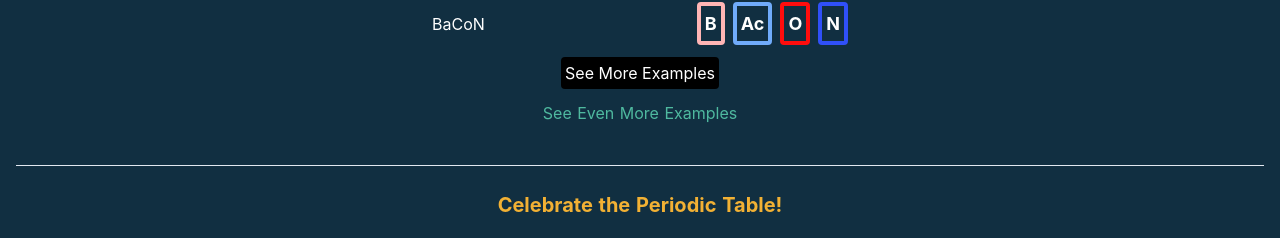
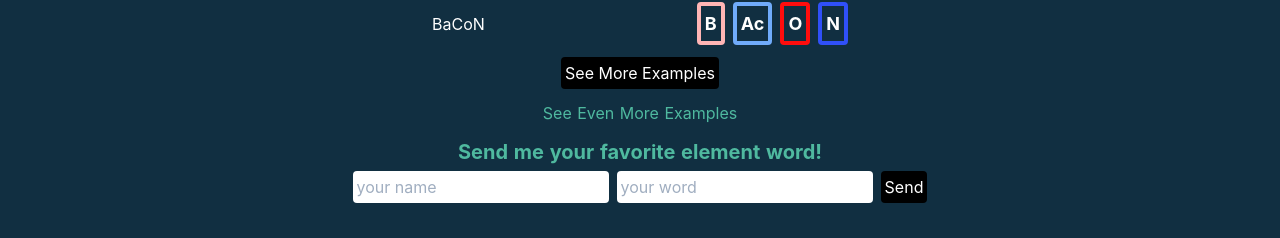
Before and after one commit to ethyl2/nuxt-experiment, a Nuxt app: page /stem/elements in a window 1280 px wide. Shown: the part 1067-1305 px from the top of the page. Built offline with nearby package versions, Linux system fonts and the light colour scheme.

Commit message:
Feat: Adds form to submit words in WordExamples

```diff
--- a/components/elements/WordExamples.vue
+++ b/components/elements/WordExamples.vue
@@ -30,12 +30,17 @@
       class="mx-auto"
       >See Even More Examples</a
     >
+    <word-submission-form />
   </section>
 </template>
 
 <script>
 export default {
   name: 'WordExamples',
+  components: {
+    WordSubmissionForm: () =>
+      import('~/components/elements/WordSubmissionForm'),
+  },
   data() {
     return {
       showMore: false,
--- /dev/null
+++ b/components/elements/WordSubmissionForm.vue
@@ -0,0 +1,62 @@
+<template>
+  <section class="mx-auto">
+    <h3 class="text-xl font-bold text-center mb-1">
+      Send me your favorite element word!
+    </h3>
+    <form
+      class="flex flex-row justify-center space-x-2"
+      @submit.prevent="submitForm"
+    >
+      <input
+        v-model="submission.name"
+        type="text"
+        class="text-black px-1 rounded"
+        placeholder="your name"
+        required
+      />
+      <input
+        v-model="submission.word"
+        type="text"
+        class="text-black px-1 rounded"
+        placeholder="your word"
+        required
+      />
+      <button
+        type="submit"
+        class="rounded p-1 bg-black text-xs text-white text-center hover:bg-gray-700 md:text-base"
+      >
+        Send
+      </button>
+    </form>
+    <p v-if="message" class="text-center text-xs pt-1">{{ message }}</p>
+  </section>
+</template>
+
+<script>
+export default {
+  name: 'WordSubmissionForm',
+  data() {
+    return {
+      submission: {
+        name: '',
+        word: '',
+      },
+      endpoint: process.env.mailUrl,
+      message: '',
+    }
+  },
+  methods: {
+    async submitForm() {
+      try {
+        const response = await this.$axios.post(this.endpoint, this.submission)
+        this.message = response.data.ok
+          ? 'Thanks for your word!'
+          : 'There was a problem sending your word. Please try again later.'
+      } catch {
+        this.message =
+          'There was a problem sending your word. Please try again later.'
+      }
+    },
+  },
+}
+</script>
--- a/nuxt.config.js
+++ b/nuxt.config.js
@@ -38,4 +38,8 @@ export default {
 
   // Build Configuration (https://go.nuxtjs.dev/config-build)
   build: {},
+
+  env: {
+    mailUrl: process.env.MAIL_URL,
+  },
 }
```
Also changed, not shown: 1 other file (tests, documents, lock files or other folders).
